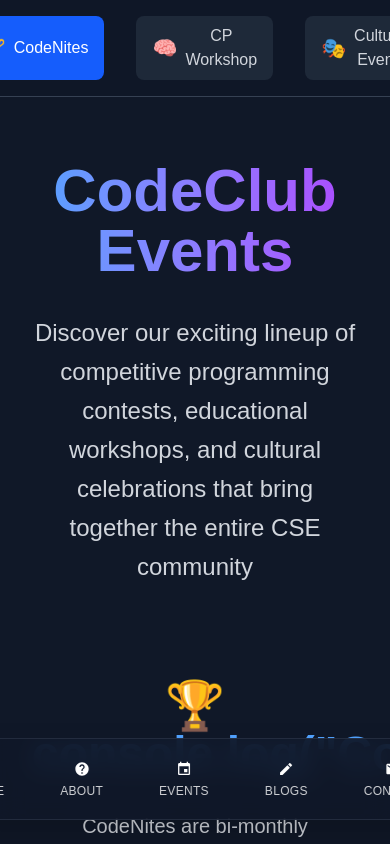
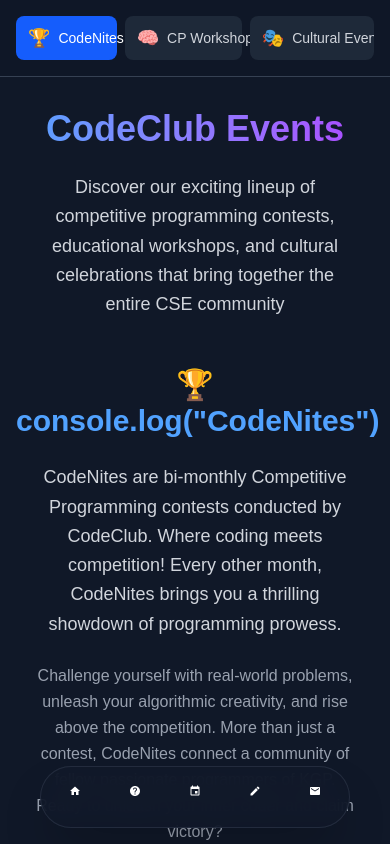
Before and after one commit to CodeClub-IITKGP/_website_, a React (Vite) app: page /events in a window 390 px wide. Built offline with nearby package versions, Linux system fonts and the light colour scheme.

Commit message:
responsived

```diff
--- a/src/App.css
+++ b/src/App.css
@@ -33,3 +33,39 @@
 .read-the-docs {
   color: #888;
 }
+
+/* Mobile responsiveness improvements */
+@media (max-width: 768px) {
+  .logo {
+    height: 4em;
+    padding: 1em;
+  }
+
+  .card {
+    padding: 1em;
+  }
+}
+
+/* Hide scrollbars while maintaining functionality */
+.overflow-y-auto::-webkit-scrollbar {
+  width: 6px;
+}
+
+.overflow-y-auto::-webkit-scrollbar-track {
+  background: transparent;
+}
+
+.overflow-y-auto::-webkit-scrollbar-thumb {
+  background: #4b5563;
+  border-radius: 3px;
+}
+
+.overflow-y-auto::-webkit-scrollbar-thumb:hover {
+  background: #6b7280;
+}
+
+/* Firefox scrollbar */
+.overflow-y-auto {
+  scrollbar-width: thin;
+  scrollbar-color: #4b5563 transparent;
+}
--- a/src/App.tsx
+++ b/src/App.tsx
@@ -14,7 +14,9 @@ function App() {
     <div className="h-screen flex flex-col bg-gray-900 overflow-hidden">
       <main
         className={`flex-1 ${
-          isHomePage ? "h-full overflow-hidden" : "pb-20 overflow-y-auto"
+          isHomePage
+            ? "h-full overflow-hidden"
+            : "pb-16 md:pb-20 overflow-y-auto"
         }`}
       >
         <Routes>
@@ -27,75 +29,90 @@ function App() {
       </main>
 
       {/* Bottom Navigation Bar - Dark Pill Design */}
-      <nav className="fixed bottom-6 left-1/2 transform -translate-x-1/2 z-50">
-        <div className="bg-gray-900/90 backdrop-blur-md rounded-full px-6 py-3 shadow-2xl border border-gray-700/50">
-          <div className="flex items-center space-x-8">
+      <nav className="fixed bottom-4 md:bottom-6 left-1/2 transform -translate-x-1/2 z-50">
+        <div className="bg-gray-900/90 backdrop-blur-md rounded-full px-3 md:px-6 py-2 md:py-3 shadow-2xl border border-gray-700/50">
+          <div className="flex items-center space-x-4 md:space-x-8">
             <button
-              className="flex flex-col items-center space-y-1 px-3 py-2 rounded-full transition-all duration-200 hover:bg-white/10 active:bg-white/20"
+              className="flex flex-col items-center space-y-1 px-2 md:px-3 py-2 rounded-full transition-all duration-200 hover:bg-white/10 active:bg-white/20"
               onClick={() => navigate("/")}
             >
-              <div className="w-5 h-5 flex items-center justify-center">
-                <svg className="w-4 h-4 fill-white" viewBox="0 0 24 24">
+              <div className="w-4 md:w-5 h-4 md:h-5 flex items-center justify-center">
+                <svg
+                  className="w-3 md:w-4 h-3 md:h-4 fill-white"
+                  viewBox="0 0 24 24"
+                >
                   <path d="M10 20v-6h4v6h5v-8h3L12 3 2 12h3v8z" />
                 </svg>
               </div>
-              <span className="text-xs font-medium text-white/80 uppercase tracking-wide">
+              <span className="text-xs font-medium text-white/80 uppercase tracking-wide hidden sm:block">
                 HOME
               </span>
             </button>
 
             <button
-              className="flex flex-col items-center space-y-1 px-3 py-2 rounded-full transition-all duration-200 hover:bg-white/10 active:bg-white/20"
+              className="flex flex-col items-center space-y-1 px-2 md:px-3 py-2 rounded-full transition-all duration-200 hover:bg-white/10 active:bg-white/20"
               onClick={() => navigate("/about")}
             >
-              <div className="w-5 h-5 flex items-center justify-center">
-                <svg className="w-4 h-4 fill-white" viewBox="0 0 24 24">
+              <div className="w-4 md:w-5 h-4 md:h-5 flex items-center justify-center">
+                <svg
+                  className="w-3 md:w-4 h-3 md:h-4 fill-white"
+                  viewBox="0 0 24 24"
+                >
                   <path d="M12 2C6.48 2 2 6.48 2 12s4.48 10 10 10 10-4.48 10-10S17.52 2 12 2zm1 17h-2v-2h2v2zm2.07-7.75l-.9.92C13.45 12.9 13 13.5 13 15h-2v-.5c0-1.1.45-2.1 1.17-2.83l1.24-1.26c.37-.36.59-.86.59-1.41 0-1.1-.9-2-2-2s-2 .9-2 2H8c0-2.21 1.79-4 4-4s4 1.79 4 4c0 .88-.36 1.68-.93 2.25z" />
                 </svg>
               </div>
-              <span className="text-xs font-medium text-white/80 uppercase tracking-wide">
+              <span className="text-xs font-medium text-white/80 uppercase tracking-wide hidden sm:block">
                 ABOUT
               </span>
             </button>
 
             <button
-              className="flex flex-col items-center space-y-1 px-3 py-2 rounded-full transition-all duration-200 hover:bg-white/10 active:bg-white/20"
+              className="flex flex-col items-center space-y-1 px-2 md:px-3 py-2 rounded-full transition-all duration-200 hover:bg-white/10 active:bg-white/20"
               onClick={() => navigate("/events")}
             >
-              <div className="w-5 h-5 flex items-center justify-center">
-                <svg className="w-4 h-4 fill-white" viewBox="0 0 24 24">
+              <div className="w-4 md:w-5 h-4 md:h-5 flex items-center justify-center">
+                <svg
+                  className="w-3 md:w-4 h-3 md:h-4 fill-white"
+                  viewBox="0 0 24 24"
+                >
                   <path d="M17 12h-5v5h5v-5zM16 1v2H8V1H6v2H5c-1.11 0-1.99.9-1.99 2L3 19c0 1.1.89 2 2 2h14c1.1 0 2-.9 2-2V5c0-1.1-.9-2-2-2h-1V1h-2zm3 18H5V8h14v11z" />
                 </svg>
               </div>
-              <span className="text-xs font-medium text-white/80 uppercase tracking-wide">
+              <span className="text-xs font-medium text-white/80 uppercase tracking-wide hidden sm:block">
                 EVENTS
               </span>
             </button>
 
             <button
-              className="flex flex-col items-center space-y-1 px-3 py-2 rounded-full transition-all duration-200 hover:bg-white/10 active:bg-white/20"
+              className="flex flex-col items-center space-y-1 px-2 md:px-3 py-2 rounded-full transition-all duration-200 hover:bg-white/10 active:bg-white/20"
               onClick={() => navigate("/blogs")}
             >
-              <div className="w-5 h-5 flex items-center justify-center">
-                <svg className="w-4 h-4 fill-white" viewBox="0 0 24 24">
+              <div className="w-4 md:w-5 h-4 md:h-5 flex items-center justify-center">
+                <svg
+                  className="w-3 md:w-4 h-3 md:h-4 fill-white"
+                  viewBox="0 0 24 24"
+                >
                   <path d="M3 17.25V21h3.75L17.81 9.94l-3.75-3.75L3 17.25zM20.71 7.04c.39-.39.39-1.02 0-1.41l-2.34-2.34c-.39-.39-1.02-.39-1.41 0l-1.83 1.83 3.75 3.75 1.83-1.83z" />
                 </svg>
               </div>
-              <span className="text-xs font-medium text-white/80 uppercase tracking-wide">
+              <span className="text-xs font-medium text-white/80 uppercase tracking-wide hidden sm:block">
                 BLOGS
               </span>
             </button>
 
             <button
-              className="flex flex-col items-center space-y-1 px-3 py-2 rounded-full transition-all duration-200 hover:bg-white/10 active:bg-white/20"
+              className="flex flex-col items-center space-y-1 px-2 md:px-3 py-2 rounded-full transition-all duration-200 hover:bg-white/10 active:bg-white/20"
               onClick={() => navigate("/contact")}
             >
-              <div className="w-5 h-5 flex items-center justify-center">
-                <svg className="w-4 h-4 fill-white" viewBox="0 0 24 24">
+              <div className="w-4 md:w-5 h-4 md:h-5 flex items-center justify-center">
+                <svg
+                  className="w-3 md:w-4 h-3 md:h-4 fill-white"
+                  viewBox="0 0 24 24"
+                >
                   <path d="M20 4H4c-1.1 0-1.99.9-1.99 2L2 18c0 1.1.9 2 2 2h16c1.1 0 2-.9 2-2V6c0-1.1-.9-2-2-2zm0 4l-8 5-8-5V6l8 5 8-5v2z" />
                 </svg>
               </div>
-              <span className="text-xs font-medium text-white/80 uppercase tracking-wide">
+              <span className="text-xs font-medium text-white/80 uppercase tracking-wide hidden sm:block">
                 CONTACT
               </span>
             </button>
--- a/src/components/Events.tsx
+++ b/src/components/Events.tsx
@@ -21,33 +21,35 @@ const Events = () => {
     <div className="min-h-screen bg-gray-900 text-white">
       {/* Navigation Header */}
       <div className="sticky top-0 z-50 bg-gray-900/95 backdrop-blur-sm border-b border-gray-700">
-        <div className="max-w-6xl mx-auto px-6 py-4">
-          <nav className="flex justify-center space-x-8">
+        <div className="max-w-6xl mx-auto px-4 md:px-6 py-4">
+          <nav className="flex justify-center space-x-2 md:space-x-8 overflow-x-auto">
             {sections.map((section) => (
               <button
                 key={section.id}
                 onClick={() => scrollToSection(section.id)}
-                className={`flex items-center space-x-2 px-4 py-2 rounded-lg transition-all ${
+                className={`flex items-center space-x-2 px-3 md:px-4 py-2 rounded-lg transition-all whitespace-nowrap ${
                   activeSection === section.id
                     ? "bg-blue-600 text-white"
                     : "bg-gray-800 text-gray-300 hover:bg-gray-700"
                 }`}
               >
-                <span className="text-xl">{section.icon}</span>
-                <span className="font-medium">{section.title}</span>
+                <span className="text-lg md:text-xl">{section.icon}</span>
+                <span className="font-medium text-sm md:text-base">
+                  {section.title}
+                </span>
               </button>
             ))}
           </nav>
         </div>
       </div>
 
-      <div className="max-w-7xl mx-auto px-8 py-16">
+      <div className="max-w-7xl mx-auto px-4 md:px-8 py-8 md:py-16">
         {/* Header */}
-        <div className="text-center mb-24">
-          <h1 className="text-6xl font-bold mb-8 bg-gradient-to-r from-blue-400 to-purple-500 bg-clip-text text-transparent">
+        <div className="text-center mb-12 md:mb-24">
+          <h1 className="text-4xl md:text-6xl font-bold mb-6 md:mb-8 bg-gradient-to-r from-blue-400 to-purple-500 bg-clip-text text-transparent">
             CodeClub Events
           </h1>
-          <p className="text-2xl text-gray-300 max-w-4xl mx-auto leading-relaxed">
+          <p className="text-lg md:text-2xl text-gray-300 max-w-4xl mx-auto leading-relaxed px-4">
             Discover our exciting lineup of competitive programming contests,
             educational workshops, and cultural celebrations that bring together
             the entire CSE community
@@ -55,18 +57,18 @@ const Events = () => {
         </div>
 
         {/* CodeNites Section */}
-        <section id="codenites" className="mb-32 scroll-mt-24">
-          <div className="text-center mb-16">
-            <h2 className="text-5xl font-bold mb-8 text-blue-400">
+        <section id="codenites" className="mb-16 md:mb-32 scroll-mt-24">
+          <div className="text-center mb-8 md:mb-16">
+            <h2 className="text-3xl md:text-5xl font-bold mb-6 md:mb-8 text-blue-400">
               🏆 console.log("CodeNites")
             </h2>
-            <p className="text-xl text-gray-300 max-w-4xl mx-auto leading-relaxed mb-8">
+            <p className="text-lg md:text-xl text-gray-300 max-w-4xl mx-auto leading-relaxed mb-6 md:mb-8 px-4">
               CodeNites are bi-monthly Competitive Programming contests
               conducted by CodeClub. Where coding meets competition! Every other
               month, CodeNites brings you a thrilling showdown of programming
               prowess.
             </p>
-            <p className="text-lg text-gray-400 max-w-3xl mx-auto leading-relaxed">
+            <p className="text-base md:text-lg text-gray-400 max-w-3xl mx-auto leading-relaxed px-4">
               Challenge yourself with real-world problems, unleash your
               algorithmic creativity, and rise above the competition. More than
               just a contest, CodeNites connect a community of fellow passionate
@@ -75,75 +77,77 @@ const Events = () => {
             </p>
           </div>
 
-          <div className="space-y-12 mb-16">
+          <div className="space-y-8 md:space-y-12 mb-8 md:mb-16">
             {/* Bimonthly CodeNites */}
-            <div className="grid lg:grid-cols-2 gap-10">
-              <div className="bg-gray-800 rounded-2xl p-8 border border-gray-700 hover:border-blue-500 transition-all">
-                <div className="flex items-start mb-6">
-                  <div className="w-16 h-16 bg-blue-600 rounded-full flex items-center justify-center mr-6 flex-shrink-0">
-                    <span className="text-2xl">🔄</span>
+            <div className="grid grid-cols-1 lg:grid-cols-2 gap-6 md:gap-10">
+              <div className="bg-gray-800 rounded-2xl p-6 md:p-8 border border-gray-700 hover:border-blue-500 transition-all">
+                <div className="flex items-start mb-4 md:mb-6">
+                  <div className="w-12 md:w-16 h-12 md:h-16 bg-blue-600 rounded-full flex items-center justify-center mr-4 md:mr-6 flex-shrink-0">
+                    <span className="text-xl md:text-2xl">🔄</span>
                   </div>
                   <div>
-                    <h3 className="text-2xl font-semibold text-blue-300 mb-4">
+                    <h3 className="text-xl md:text-2xl font-semibold text-blue-300 mb-2 md:mb-4">
                       Bimonthly CodeNites
                     </h3>
                   </div>
                 </div>
-                <p className="text-gray-300 leading-relaxed mb-6">
+                <p className="text-sm md:text-base text-gray-300 leading-relaxed mb-4 md:mb-6">
                   Where coding meets competition! Every other month, CodeNites
                   brings you a thrilling showdown of programming prowess.
                   Challenge yourself with real-world problems, unleash your
                   algorithmic creativity, and rise above the competition.
                 </p>
-                <p className="text-gray-400 leading-relaxed mb-6">
+                <p className="text-sm md:text-base text-gray-400 leading-relaxed mb-4 md:mb-6">
                   More than just a contest, CodeNites connect a community of
                   fellow passionate programmers of KGP. Ready to unleash your
                   inner coder and claim victory?
                 </p>
-                <ul className="text-gray-400 space-y-2">
+                <ul className="text-sm md:text-base text-gray-400 space-y-2">
                   <li>• Real-world programming challenges</li>
                   <li>• Algorithmic creativity showcase</li>
                   <li>• Community building among coders</li>
                   <li>• Bi-monthly competitive showdown</li>
                 </ul>
               </div>
-              <div className="bg-gray-800 rounded-2xl p-8 border border-gray-700 flex items-center justify-center">
+              <div className="bg-gray-800 rounded-2xl p-6 md:p-8 border border-gray-700 flex items-center justify-center">
                 <div className="text-center text-gray-500">
-                  <div className="text-6xl mb-4">📸</div>
-                  <p className="text-lg">Photo will be added here</p>
+                  <div className="text-4xl md:text-6xl mb-4">📸</div>
+                  <p className="text-base md:text-lg">
+                    Photo will be added here
+                  </p>
                 </div>
               </div>
             </div>
 
             {/* Freshers' CodeNite */}
-            <div className="grid lg:grid-cols-2 gap-10">
-              <div className="bg-gray-800 rounded-2xl p-8 border border-gray-700 hover:border-green-500 transition-all">
-                <div className="flex items-start mb-6">
-                  <div className="w-16 h-16 bg-green-600 rounded-full flex items-center justify-center mr-6 flex-shrink-0">
-                    <span className="text-2xl">🌟</span>
+            <div className="grid grid-cols-1 lg:grid-cols-2 gap-6 md:gap-10">
+              <div className="bg-gray-800 rounded-2xl p-6 md:p-8 border border-gray-700 hover:border-green-500 transition-all">
+                <div className="flex items-start mb-4 md:mb-6">
+                  <div className="w-12 md:w-16 h-12 md:h-16 bg-green-600 rounded-full flex items-center justify-center mr-4 md:mr-6 flex-shrink-0">
+                    <span className="text-xl md:text-2xl">🌟</span>
                   </div>
                   <div>
-                    <h3 className="text-2xl font-semibold text-green-300 mb-4">
+                    <h3 className="text-xl md:text-2xl font-semibold text-green-300 mb-2 md:mb-4">
                       Freshers' CodeNite
                     </h3>
                   </div>
                 </div>
-                <p className="text-gray-300 leading-relaxed mb-6">
+                <p className="text-sm md:text-base text-gray-300 leading-relaxed mb-4 md:mb-6">
                   Where coding starts, and legends rise. Freshers, step into the
                   arena! CodeNite awaits! Freshers' CodeNite is your chance to
                   dive headfirst into the exciting world of competitive
                   programming.
                 </p>
-                <p className="text-gray-400 leading-relaxed mb-6">
+                <p className="text-sm md:text-base text-gray-400 leading-relaxed mb-4 md:mb-6">
                   Level up your skills, tackle stimulating challenges, and prove
                   your coding mettle. No prior experience? No worries! Freshers'
                   CodeNite is designed just for you.
                 </p>
-                <p className="text-gray-400 leading-relaxed mb-6">
+                <p className="text-sm md:text-base text-gray-400 leading-relaxed mb-4 md:mb-6">
                   Learn from experts, network with fellow freshers, and build
                   your coding confidence and of course win bragging rights :p
                 </p>
-                <ul className="text-gray-400 space-y-2">
+                <ul className="text-sm md:text-base text-gray-400 space-y-2">
                   <li>• Beginner-friendly challenges</li>
                   <li>• Expert mentorship available</li>
                   <li>• Networking with fellow freshers</li>
--- a/src/index.css
+++ b/src/index.css
@@ -33,6 +33,8 @@ body,
 #root {
   height: 100%;
   margin: 0;
+  /* Prevent horizontal overflow on mobile */
+  overflow-x: hidden;
 }
 
 .app {
@@ -54,3 +56,40 @@ body,
   z-index: 0;
   display: block;
 }
+
+/* Mobile responsiveness improvements */
+@media (max-width: 768px) {
+  /* Ensure proper touch behavior */
+  html {
+    -webkit-text-size-adjust: 100%;
+    -webkit-tap-highlight-color: transparent;
+  }
+
+  /* Smooth scrolling for navigation */
+  html {
+    scroll-behavior: smooth;
+  }
+
+  /* Enhanced touch interactions */
+  button,
+  [role="button"],
+  a[href] {
+    /* Ensure touch targets are at least 44px */
+    min-height: 44px;
+    min-width: 44px;
+    touch-action: manipulation;
+  }
+}
+
+/* Focus visible for accessibility */
+*:focus-visible {
+  outline: 2px solid #3b82f6;
+  outline-offset: 2px;
+}
+
+/* Improve text readability on mobile */
+@media (max-width: 640px) {
+  body {
+    font-size: 16px; /* Prevent zoom on iOS */
+  }
+}
```
Also changed, not shown: src/components/About.tsx (+31 -29 lines), src/components/Blogs.tsx (+16 -16 lines), src/components/Contact.tsx (+16 -16 lines), src/components/InteractiveGrid.tsx (+5 -4 lines).
